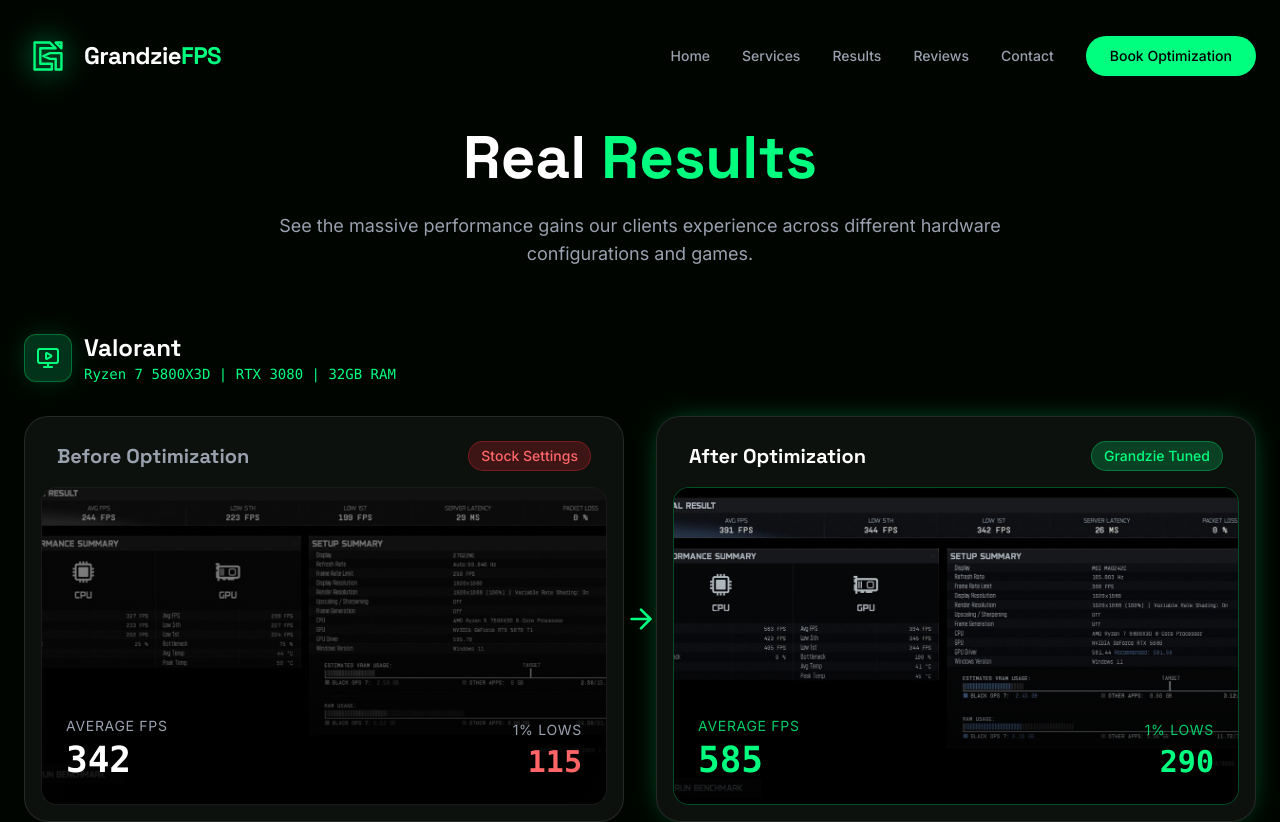
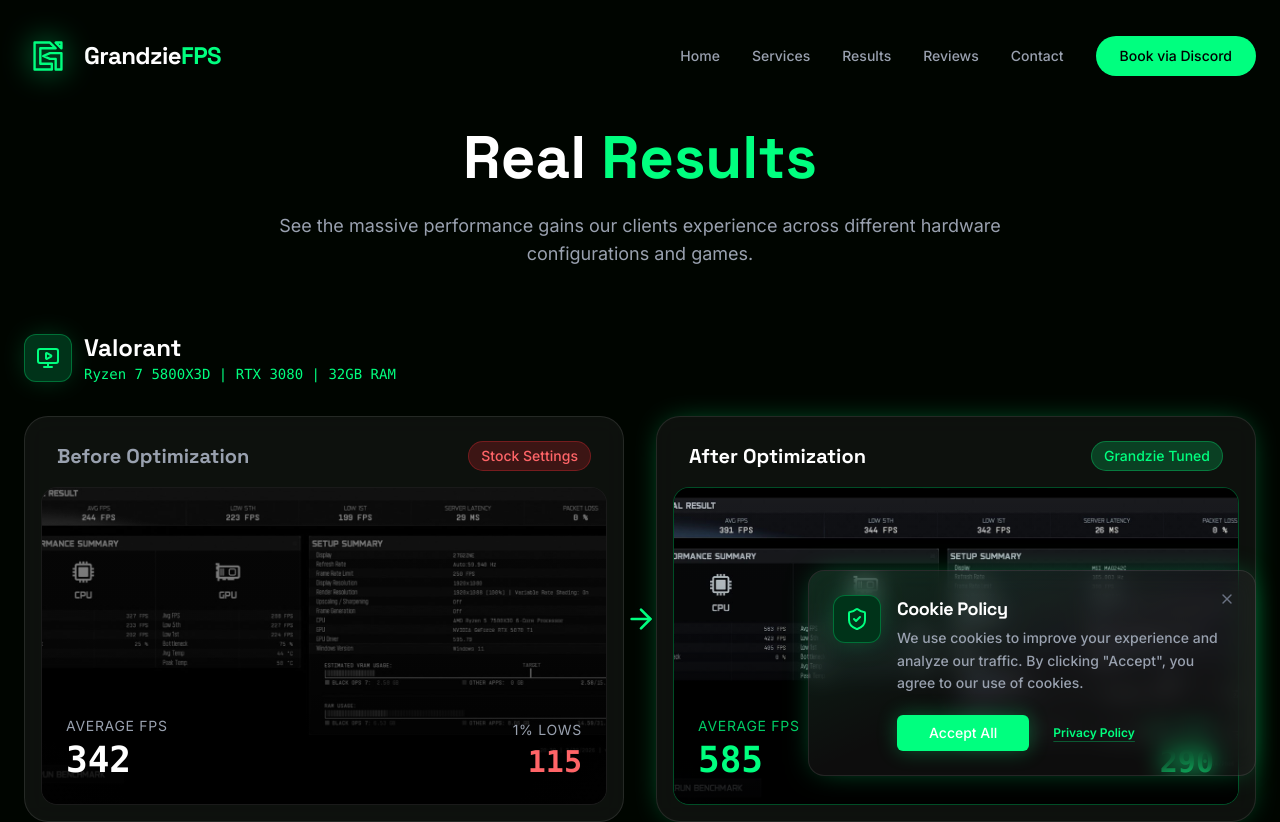
Before and after one commit to jpauceyy/GrandFPS, a React (Vite) app: page /results in a window 1280 px wide. Shown: the top 822 px of the page. Built offline with nearby package versions, Linux system fonts and the light colour scheme.

Commit message:
feat: migrate booking to discord, add image lightbox, and cookie notice

```diff
--- a/src/App.tsx
+++ b/src/App.tsx
@@ -14,6 +14,7 @@
 import { TermsOfService } from './pages/TermsOfService';
 import { PrivacyPolicy } from './pages/PrivacyPolicy';
 import { SplashScreen } from './components/SplashScreen';
+import { CookieNotice } from './components/CookieNotice';
 
 function ScrollToHash() {
   const { hash } = useLocation();
@@ -53,6 +54,7 @@
         </main>
       </div>
       <Footer />
+      <CookieNotice />
     </Router>
   );
 }
--- /dev/null
+++ b/src/components/CookieNotice.tsx
@@ -0,0 +1,77 @@
+import { useState, useEffect } from 'react';
+import { motion, AnimatePresence } from 'motion/react';
+import { ShieldCheck, X } from 'lucide-react';
+import { Button } from './Button';
+import { Link } from 'react-router-dom';
+
+export function CookieNotice() {
+  const [isVisible, setIsVisible] = useState(false);
+
+  useEffect(() => {
+    // Check if user has already given consent
+    const consent = localStorage.getItem('cookie-consent');
+    if (!consent) {
+      // Delay showing the notice for a better UX
+      const timer = setTimeout(() => setIsVisible(true), 2000);
+      return () => clearTimeout(timer);
+    }
+  }, []);
+
+  const acceptCookies = () => {
+    localStorage.setItem('cookie-consent', 'true');
+    setIsVisible(false);
+  };
+
+  return (
+    <AnimatePresence>
+      {isVisible && (
+        <motion.div
+          initial={{ y: 100, opacity: 0 }}
+          animate={{ y: 0, opacity: 1 }}
+          exit={{ y: 100, opacity: 0 }}
+          transition={{ type: 'spring', damping: 25, stiffness: 200 }}
+          className="fixed bottom-6 left-6 right-6 md:left-auto md:right-6 md:max-w-md z-50"
+        >
+          <div className="glass-panel p-6 rounded-2xl border-brand-accent/20 box-glow shadow-[0_20px_50px_rgba(0,0,0,0.5)] relative overflow-hidden group">
+            {/* Animated accent gradient */}
+            <div className="absolute inset-0 bg-gradient-to-br from-brand-accent/10 via-transparent to-transparent pointer-events-none group-hover:from-brand-accent/20 transition-all duration-500" />
+
+            <button
+              onClick={() => setIsVisible(false)}
+              className="absolute top-4 right-4 text-gray-500 hover:text-white transition-colors p-1"
+              aria-label="Dismiss notice"
+            >
+              <X className="w-4 h-4" />
+            </button>
+
+            <div className="flex gap-4 items-start relative z-10">
+              <div className="w-12 h-12 rounded-xl bg-brand-dark flex items-center justify-center border border-brand-accent/30 shrink-0 box-glow">
+                <ShieldCheck className="w-6 h-6 text-brand-accent" />
+              </div>
+              <div className="space-y-4">
+                <div>
+                  <h3 className="text-white font-bold text-lg tracking-tight mb-1">Cookie Policy</h3>
+                  <p className="text-sm text-gray-400 leading-relaxed font-medium">
+                    We use cookies to improve your experience and analyze our traffic. By clicking "Accept", you agree to our use of cookies.
+                  </p>
+                </div>
+
+                <div className="flex items-center gap-6 pt-1">
+                  <Button size="sm" onClick={acceptCookies} className="px-8 shadow-[0_0_20px_rgba(0,255,127,0.3)]">
+                    Accept All
+                  </Button>
+                  <Link
+                    to="/privacy"
+                    className="text-xs font-semibold text-brand-accent hover:text-white transition-colors underline underline-offset-4 decoration-brand-accent/30"
+                  >
+                    Privacy Policy
+                  </Link>
+                </div>
+              </div>
+            </div>
+          </div>
+        </motion.div>
+      )}
+    </AnimatePresence>
+  );
+}
--- a/src/components/Footer.tsx
+++ b/src/components/Footer.tsx
@@ -35,7 +35,7 @@
             <p className="text-gray-400 text-lg mb-10 max-w-2xl mx-auto">
               Get direct support, updates, and real-world tuning advice from people actually using Grandzie FPS.
             </p>
-            <Button variant="secondary" size="lg" className="w-full sm:w-auto" href="https://discord.gg/AwJvZREy" target="_blank" rel="noopener noreferrer">
+            <Button variant="secondary" size="lg" className="w-full sm:w-auto" href="https://discord.gg/DedaKmct" target="_blank" rel="noopener noreferrer">
               <DiscordIcon className="mr-2 w-5 h-5" />
               Join Discord Community
             </Button>
@@ -50,7 +50,7 @@
               </p>
 
               <div className="flex items-center justify-center gap-6 md:w-1/3">
-                <a href="https://discord.gg/AwJvZREy" target="_blank" rel="noopener noreferrer" className="text-gray-500 hover:text-white transition-colors">
+                <a href="https://discord.gg/DedaKmct" target="_blank" rel="noopener noreferrer" className="text-gray-500 hover:text-white transition-colors">
                   <DiscordIcon className="w-5 h-5" />
                 </a>
                 <a href="https://x.com/GrandFPS" target="_blank" rel="noopener noreferrer" className="text-gray-500 hover:text-white transition-colors">
--- /dev/null
+++ b/src/components/ImageModal.tsx
@@ -0,0 +1,69 @@
+import { motion, AnimatePresence } from 'motion/react';
+import { X } from 'lucide-react';
+import { useEffect } from 'react';
+
+interface ImageModalProps {
+  isOpen: boolean;
+  onClose: () => void;
+  imageSrc: string;
+  altText: string;
+}
+
+export function ImageModal({ isOpen, onClose, imageSrc, altText }: ImageModalProps) {
+  // Close on Escape key
+  useEffect(() => {
+    const handleEsc = (e: KeyboardEvent) => {
+      if (e.key === 'Escape') onClose();
+    };
+    if (isOpen) {
+      window.addEventListener('keydown', handleEsc);
+      // Prevent scrolling when modal is open
+      document.body.style.overflow = 'hidden';
+    }
+    return () => {
+      window.removeEventListener('keydown', handleEsc);
+      document.body.style.overflow = 'unset';
+    };
+  }, [isOpen, onClose]);
+
+  return (
+    <AnimatePresence>
+      {isOpen && (
+        <motion.div
+          initial={{ opacity: 0 }}
+          animate={{ opacity: 1 }}
+          exit={{ opacity: 0 }}
+          onClick={onClose}
+          className="fixed inset-0 z-[100] flex items-center justify-center bg-black/95 backdrop-blur-sm p-4 md:p-8 cursor-zoom-out"
+        >
+          <motion.div
+            initial={{ scale: 0.9, opacity: 0 }}
+            animate={{ scale: 1, opacity: 1 }}
+            exit={{ scale: 0.9, opacity: 0 }}
+            transition={{ type: 'spring', damping: 25, stiffness: 300 }}
+            className="relative max-w-7xl max-h-full w-full flex items-center justify-center"
+            onClick={(e) => e.stopPropagation()}
+          >
+            <button
+              onClick={onClose}
+              className="absolute -top-12 right-0 md:-top-16 md:-right-8 text-white/70 hover:text-white transition-colors p-2 z-[110]"
+              aria-label="Close modal"
+            >
+              <X className="w-8 h-8 md:w-10 md:h-10" />
+            </button>
+            <div className="relative group w-full h-full flex items-center justify-center">
+              <img
+                src={imageSrc}
+                alt={altText}
+                className="max-w-full max-h-[85vh] object-contain rounded-xl shadow-[0_0_50px_rgba(0,0,0,0.5)] border border-white/10"
+              />
+              <div className="absolute bottom-4 left-1/2 -translate-x-1/2 px-4 py-2 bg-black/50 backdrop-blur-md border border-white/10 rounded-full opacity-0 group-hover:opacity-100 transition-opacity pointer-events-none">
+                <p className="text-white text-sm font-medium">{altText}</p>
+              </div>
+            </div>
+          </motion.div>
+        </motion.div>
+      )}
+    </AnimatePresence>
+  );
+}
--- a/src/components/Navbar.tsx
+++ b/src/components/Navbar.tsx
@@ -61,12 +61,12 @@
             </Link>
           ))}
           <a
-            href="https://calendly.com/grandziefps"
+            href="https://discord.gg/DedaKmct"
             target="_blank"
             rel="noopener noreferrer"
             className={`inline-flex items-center justify-center rounded-full font-medium transition-all focus-visible:outline-none focus-visible:ring-2 focus-visible:ring-brand-accent disabled:pointer-events-none disabled:opacity-50 bg-brand-accent text-black hover:bg-brand-light hover:box-glow ${isScrolled ? 'h-9 px-5 text-sm' : 'h-10 px-6 text-sm'}`}
           >
-            Book Optimization
+            Book via Discord
           </a>
         </nav>
 
@@ -99,12 +99,12 @@
               </Link>
             ))}
             <a
-              href="https://calendly.com/grandziefps"
+              href="https://discord.gg/DedaKmct"
               target="_blank"
               rel="noopener noreferrer"
               className="inline-flex items-center justify-center rounded-xl font-medium transition-all focus-visible:outline-none focus-visible:ring-2 focus-visible:ring-brand-accent disabled:pointer-events-none disabled:opacity-50 bg-brand-accent text-black hover:bg-brand-light hover:box-glow h-12 px-6 text-base w-full mt-2"
             >
-              Book Optimization
+              Book via Discord
             </a>
           </motion.div>
         )}
--- a/src/pages/Home.tsx
+++ b/src/pages/Home.tsx
@@ -4,6 +4,8 @@
 import { Link } from 'react-router-dom';
 import { DiscordIcon } from '../components/DiscordIcon';
 import BackgroundScene from '../components/ui/aurora-section-hero';
+import { ImageModal } from '../components/ImageModal';
+import { useState } from 'react';
 
 const fadeIn = {
   hidden: { opacity: 0, y: 20 },
@@ -67,13 +69,13 @@
     name: "Lanax",
     date: "15/03/2026",
     image: "/lax.webp",
-    text: "The goat has went and done it again @Grand┃Head Optimiser huge difference and my game and pc feels the best it’s ever been delighted with the results no complaints ever the guys just a magician didn’t think my pc would get any better🐐"
+    text: "The goat has went and done it again Grand huge difference and my game and pc feels the best it’s ever been delighted with the results no complaints ever the guys just a magician didn’t think my pc would get any better🐐"
   },
   {
     name: "OJ",
     date: "06/03/2026",
     image: "/oj.webp",
-    text: "Absolute legend @Grand┃Head Optimiser huge vouch! Made in game feel like a different game hit reg and packet burst issues gone and very smooth recommend to anyone looking for a opti top bloke"
+    text: "Absolute legend Grand huge vouch! Made in game feel like a different game hit reg and packet burst issues gone and very smooth recommend to anyone looking for a opti top bloke"
   },
   {
     name: "Poro",
@@ -84,6 +86,16 @@
 ];
 
 export function Home() {
+  const [modalState, setModalState] = useState<{ isOpen: boolean; src: string; alt: string }>({
+    isOpen: false,
+    src: '',
+    alt: ''
+  });
+
+  const openLightbox = (src: string, alt: string) => {
+    setModalState({ isOpen: true, src, alt });
+  };
+
   return (
     <div className="flex flex-col min-h-screen">
       {/* Hero Section */}
@@ -114,14 +126,14 @@
 
             <motion.div variants={fadeIn} className="flex flex-col sm:flex-row items-center justify-center gap-4">
               <a
-                href="https://calendly.com/grandziefps"
+                href="https://discord.gg/DedaKmct"
                 target="_blank"
                 rel="noopener noreferrer"
                 className="inline-flex items-center justify-center rounded-md font-medium transition-all focus-visible:outline-none focus-visible:ring-2 focus-visible:ring-brand-accent disabled:pointer-events-none disabled:opacity-50 bg-brand-accent text-black hover:bg-brand-light hover:box-glow h-14 px-8 text-lg w-full sm:w-auto"
               >
                 Book Optimization <ArrowRight className="ml-2 w-5 h-5" />
               </a>
-              <Button variant="secondary" size="lg" className="w-full sm:w-auto" href="https://discord.gg/AwJvZREy" target="_blank" rel="noopener noreferrer">
+              <Button variant="secondary" size="lg" className="w-full sm:w-auto" href="https://discord.gg/DedaKmct" target="_blank" rel="noopener noreferrer">
                 <DiscordIcon className="mr-2 w-5 h-5" />
                 Join Discord Community
               </Button>
@@ -254,15 +266,17 @@
                 <h3 className="text-xl font-bold text-gray-400">Before Optimization</h3>
                 <span className="px-3 py-1 rounded-full bg-red-500/20 text-red-400 text-sm font-medium border border-red-500/30">Stock Settings</span>
               </div>
-              <div className="relative rounded-2xl overflow-hidden border border-white/10 bg-black aspect-video">
-                {/* Placeholder for Before Benchmark Screenshot */}
+              <button
+                onClick={() => openLightbox("/before.jpg", "Before Optimization - FPS: 244")}
+                className="relative rounded-2xl overflow-hidden border border-white/10 bg-black aspect-video block w-full group/img cursor-zoom-in"
+              >
                 <img
                   src="before.jpg"
                   alt="Before Benchmark"
-                  className="w-full h-full object-cover opacity-60 mix-blend-luminosity"
+                  className="w-full h-full object-cover opacity-60 mix-blend-luminosity group-hover/img:scale-105 transition-transform duration-500"
                   referrerPolicy="no-referrer"
                 />
-                <div className="absolute inset-0 bg-gradient-to-t from-black/90 via-black/20 to-transparent flex flex-col justify-end p-6">
+                <div className="absolute inset-0 bg-gradient-to-t from-black/90 via-black/20 to-transparent flex flex-col justify-end p-6 text-left">
                   <div className="flex justify-between items-end">
                     <div>
                       <p className="text-gray-400 text-sm mb-1 uppercase tracking-wider">Average FPS</p>
@@ -274,7 +288,7 @@
                     </div>
                   </div>
                 </div>
-              </div>
+              </button>
             </motion.div>
 
             <motion.div
@@ -288,15 +302,17 @@
                 <h3 className="text-xl font-bold text-white">After Optimization</h3>
                 <span className="px-3 py-1 rounded-full bg-brand-accent/20 text-brand-accent text-sm font-medium border border-brand-accent/30">Grandzie Tuned</span>
               </div>
-              <div className="relative rounded-2xl overflow-hidden border border-brand-accent/30 bg-black aspect-video">
-                {/* Placeholder for After Benchmark Screenshot */}
+              <button
+                onClick={() => openLightbox("/after.jpg", "After Optimization - FPS: 391")}
+                className="relative rounded-2xl overflow-hidden border border-brand-accent/30 bg-black aspect-video block w-full group/img cursor-zoom-in"
+              >
                 <img
                   src="after.jpg"
                   alt="After Benchmark"
-                  className="w-full h-full object-cover opacity-90"
+                  className="w-full h-full object-cover opacity-90 group-hover/img:scale-105 transition-transform duration-500"
                   referrerPolicy="no-referrer"
                 />
-                <div className="absolute inset-0 bg-gradient-to-t from-black/90 via-black/20 to-transparent flex flex-col justify-end p-6">
+                <div className="absolute inset-0 bg-gradient-to-t from-black/90 via-black/20 to-transparent flex flex-col justify-end p-6 text-left">
                   <div className="flex justify-between items-end">
                     <div>
                       <p className="text-brand-accent/80 text-sm mb-1 uppercase tracking-wider">Average FPS</p>
@@ -308,7 +324,7 @@
                     </div>
                   </div>
                 </div>
-              </div>
+              </button>
             </motion.div>
           </div>
         </div>
@@ -357,7 +373,7 @@
                   ))}
                 </ul>
                 <a
-                  href="https://calendly.com/grandziefps"
+                  href="https://discord.gg/DedaKmct"
                   target="_blank"
                   rel="noopener noreferrer"
                   className={`inline-flex items-center justify-center rounded-md font-medium transition-all h-11 px-6 w-full ${tier.popular
@@ -418,6 +434,13 @@
           </div>
         </div>
       </section >
+
+      <ImageModal
+        isOpen={modalState.isOpen}
+        onClose={() => setModalState(prev => ({ ...prev, isOpen: false }))}
+        imageSrc={modalState.src}
+        altText={modalState.alt}
+      />
     </div >
   );
 }
--- a/src/pages/NotFound.tsx
+++ b/src/pages/NotFound.tsx
@@ -67,7 +67,7 @@
               variant="secondary"
               size="lg"
               className="w-full sm:w-auto"
-              href="https://discord.gg/AwJvZREy"
+              href="https://discord.gg/DedaKmct"
               target="_blank"
               rel="noopener noreferrer"
             >
--- a/src/pages/PrivacyPolicy.tsx
+++ b/src/pages/PrivacyPolicy.tsx
@@ -84,7 +84,7 @@
             <h2 className="text-xl font-bold text-white mb-3">9. Contact Us</h2>
             <p>
               If you have questions or concerns about this Privacy Policy, please contact us via our{' '}
-              <a href="https://discord.gg/AwJvZREy" target="_blank" rel="noopener noreferrer" className="text-brand-accent hover:text-white transition-colors">
+              <a href="https://discord.gg/DedaKmct" target="_blank" rel="noopener noreferrer" className="text-brand-accent hover:text-white transition-colors">
                 Discord community
               </a>.
             </p>
--- a/src/pages/Results.tsx
+++ b/src/pages/Results.tsx
@@ -1,5 +1,7 @@
 import { motion } from 'motion/react';
 import { ArrowRight, MonitorPlay } from 'lucide-react';
+import { useState } from 'react';
+import { ImageModal } from '../components/ImageModal';
 
 const fadeIn = {
   hidden: { opacity: 0, y: 20 },
@@ -62,6 +64,16 @@
 ];
 
 export function Results() {
+  const [modalState, setModalState] = useState<{ isOpen: boolean; src: string; alt: string }>({
+    isOpen: false,
+    src: '',
+    alt: ''
+  });
+
+  const openLightbox = (src: string, alt: string) => {
+    setModalState({ isOpen: true, src, alt });
+  };
+
   return (
     <div className="flex flex-col min-h-screen pt-32 pb-24">
       <div className="container mx-auto px-6 max-w-7xl">
@@ -110,14 +122,17 @@
                     <h3 className="text-xl font-bold text-gray-400">Before Optimization</h3>
                     <span className="px-3 py-1 rounded-full bg-red-500/20 text-red-400 text-sm font-medium border border-red-500/30">Stock Settings</span>
                   </div>
-                  <div className="relative rounded-2xl overflow-hidden border border-white/10 bg-black aspect-video">
+                  <button
+                    onClick={() => openLightbox(result.before.image, `${result.game} Before Optimization - FPS: ${result.before.fps}`)}
+                    className="relative rounded-2xl overflow-hidden border border-white/10 bg-black aspect-video block w-full group/img cursor-zoom-in"
+                  >
                     <img
                       src={result.before.image}
                       alt={`${result.game} Before Benchmark`}
-                      className="w-full h-full object-cover opacity-60 mix-blend-luminosity"
+                      className="w-full h-full object-cover opacity-60 mix-blend-luminosity group-hover/img:scale-105 transition-transform duration-500"
                       referrerPolicy="no-referrer"
                     />
-                    <div className="absolute inset-0 bg-gradient-to-t from-black/90 via-black/20 to-transparent flex flex-col justify-end p-6">
+                    <div className="absolute inset-0 bg-gradient-to-t from-black/90 via-black/20 to-transparent flex flex-col justify-end p-6 text-left">
                       <div className="flex justify-between items-end">
                         <div>
                           <p className="text-gray-400 text-sm mb-1 uppercase tracking-wider">Average FPS</p>
@@ -129,7 +144,7 @@
                         </div>
                       </div>
                     </div>
-                  </div>
+                  </button>
                 </div>
 
                 {/* After */}
@@ -143,14 +158,17 @@
                     <h3 className="text-xl font-bold text-white">After Optimization</h3>
                     <span className="px-3 py-1 rounded-full bg-brand-accent/20 text-brand-accent text-sm font-medium border border-brand-accent/30">Grandzie Tuned</span>
                   </div>
-                  <div className="relative rounded-2xl overflow-hidden border border-brand-accent/30 bg-black aspect-video">
+                  <button
+                    onClick={() => openLightbox(result.after.image, `${result.game} After Optimization - FPS: ${result.after.fps}`)}
+                    className="relative rounded-2xl overflow-hidden border border-brand-accent/30 bg-black aspect-video block w-full group/img cursor-zoom-in"
+                  >
                     <img
                       src={result.after.image}
                       alt={`${result.game} After Benchmark`}
-                      className="w-full h-full object-cover opacity-90"
+                      className="w-full h-full object-cover opacity-90 group-hover/img:scale-105 transition-transform duration-500"
                       referrerPolicy="no-referrer"
                     />
-                    <div className="absolute inset-0 bg-gradient-to-t from-black/90 via-black/20 to-transparent flex flex-col justify-end p-6">
+                    <div className="absolute inset-0 bg-gradient-to-t from-black/90 via-black/20 to-transparent flex flex-col justify-end p-6 text-left">
                       <div className="flex justify-between items-end">
                         <div>
                           <p className="text-brand-accent/80 text-sm mb-1 uppercase tracking-wider">Average FPS</p>
@@ -162,7 +180,7 @@
                         </div>
                       </div>
                     </div>
-                  </div>
+                  </button>
                 </div>
               </div>
             </motion.div>
@@ -183,16 +201,23 @@
               Stop playing at a disadvantage. Get your PC professionally tuned and experience the game the way it was meant to be played.
             </p>
             <a
-              href="https://calendly.com/grandziefps"
+              href="https://discord.gg/DedaKmct"
               target="_blank"
               rel="noopener noreferrer"
               className="inline-flex items-center justify-center rounded-md font-medium transition-all focus-visible:outline-none focus-visible:ring-2 focus-visible:ring-brand-accent disabled:pointer-events-none disabled:opacity-50 bg-brand-accent text-white hover:bg-brand-light hover:box-glow h-14 px-8 text-lg"
             >
-              Book Your Optimization <ArrowRight className="ml-2 w-5 h-5" />
+              Book via Discord <ArrowRight className="ml-2 w-5 h-5" />
             </a>
           </div>
         </motion.div>
       </div>
+
+      <ImageModal
+        isOpen={modalState.isOpen}
+        onClose={() => setModalState(prev => ({ ...prev, isOpen: false }))}
+        imageSrc={modalState.src}
+        altText={modalState.alt}
+      />
     </div>
   );
 }
--- a/src/pages/TermsOfService.tsx
+++ b/src/pages/TermsOfService.tsx
@@ -74,7 +74,7 @@
             <h2 className="text-xl font-bold text-white mb-3">8. Contact</h2>
             <p>
               If you have any questions about these Terms of Service, please reach out to us through our{' '}
-              <a href="https://discord.gg/AwJvZREy" target="_blank" rel="noopener noreferrer" className="text-brand-accent hover:text-white transition-colors">
+              <a href="https://discord.gg/DedaKmct" target="_blank" rel="noopener noreferrer" className="text-brand-accent hover:text-white transition-colors">
                 Discord community
               </a>.
             </p>
```
